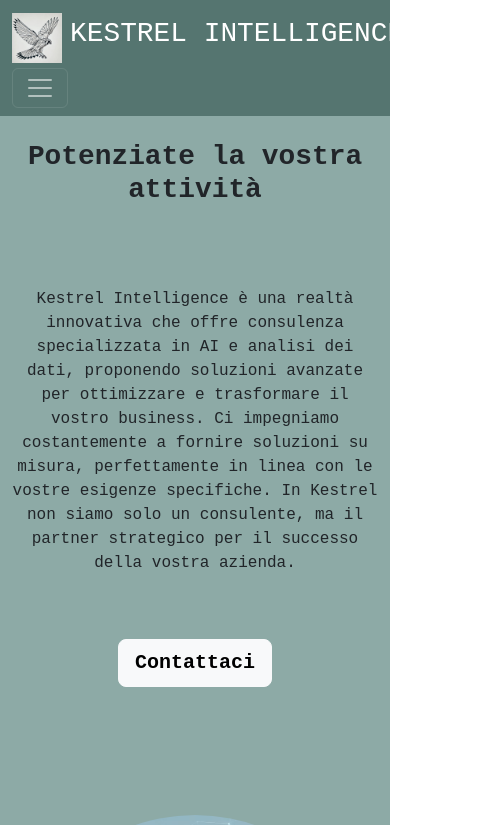
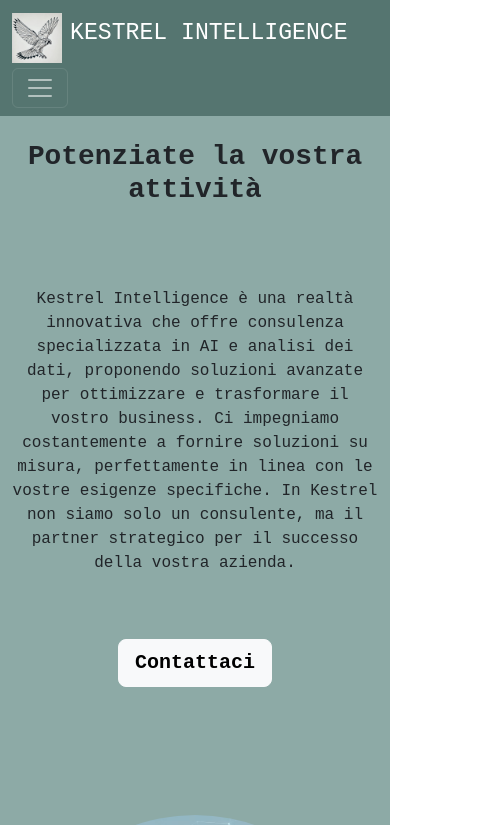
Before and after one commit to ClaudioFilippo/kestrel-website, a React (Create React App) app: page / in a window 390 px wide. Shown: the top 825 px of the page, 488 px wide, since content can reach past the window. Built offline with nearby package versions, Linux system fonts and the light colour scheme; a web font is replaced by a local one.

Commit message:
better phone representation

```diff
--- a/src/pages/components/navbar/mynavbar.js
+++ b/src/pages/components/navbar/mynavbar.js
@@ -14,7 +14,7 @@
             <Container>
             <Navbar.Brand as={NavLink} to='/' className="d-flex align-items-center">
                 <img src={logo} width="50rem" alt=""></img>
-                <h4 className="display-6 ms-2"> KESTREL INTELLIGENCE</h4>
+                <h3 className="ms-2"> KESTREL INTELLIGENCE</h3>
             </Navbar.Brand>
             <Navbar.Toggle aria-controls="navbarScroll" />
             <Navbar.Collapse id="navbarScroll">
```
Also changed, not shown: src/pages/home/home.js (+1 -14 lines).
